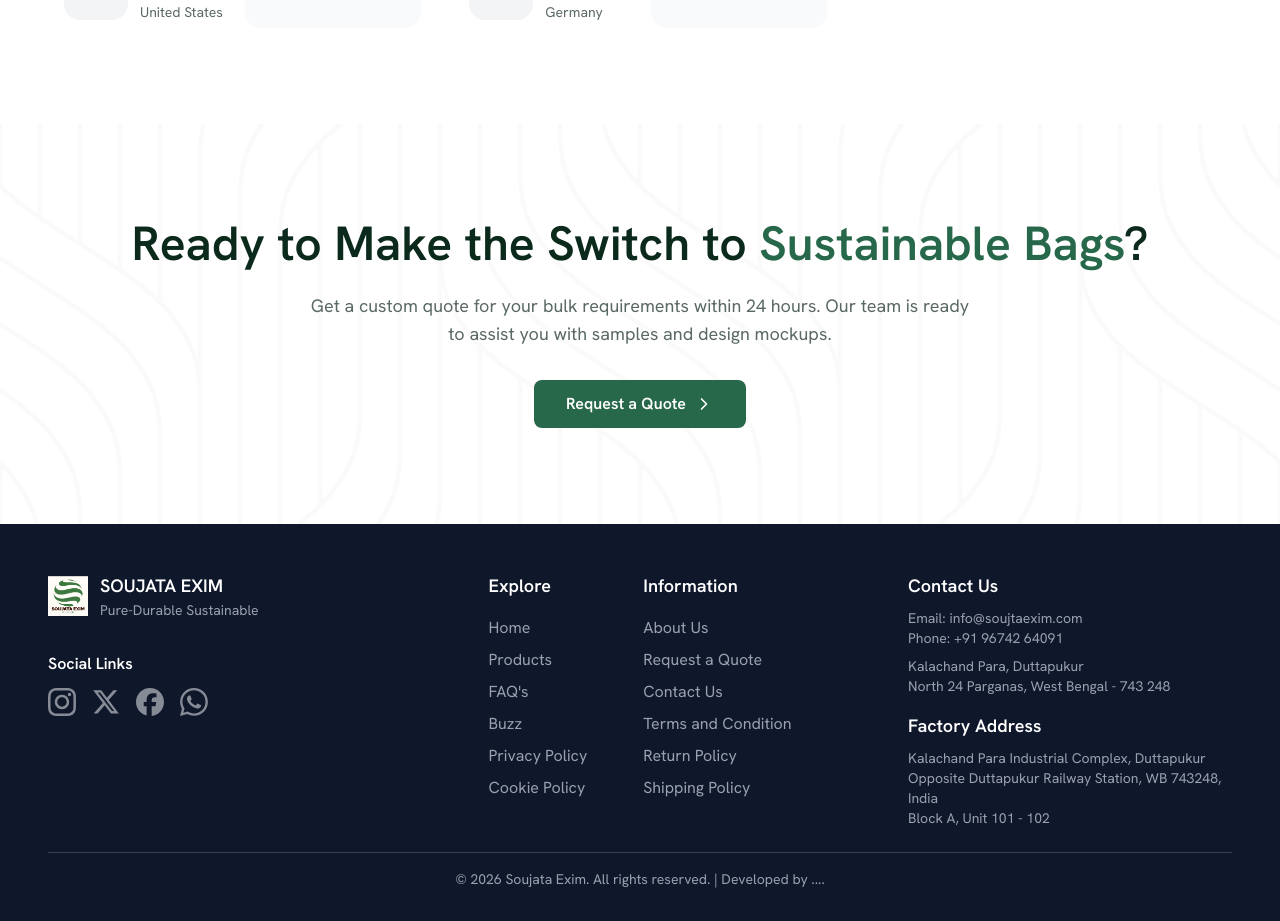
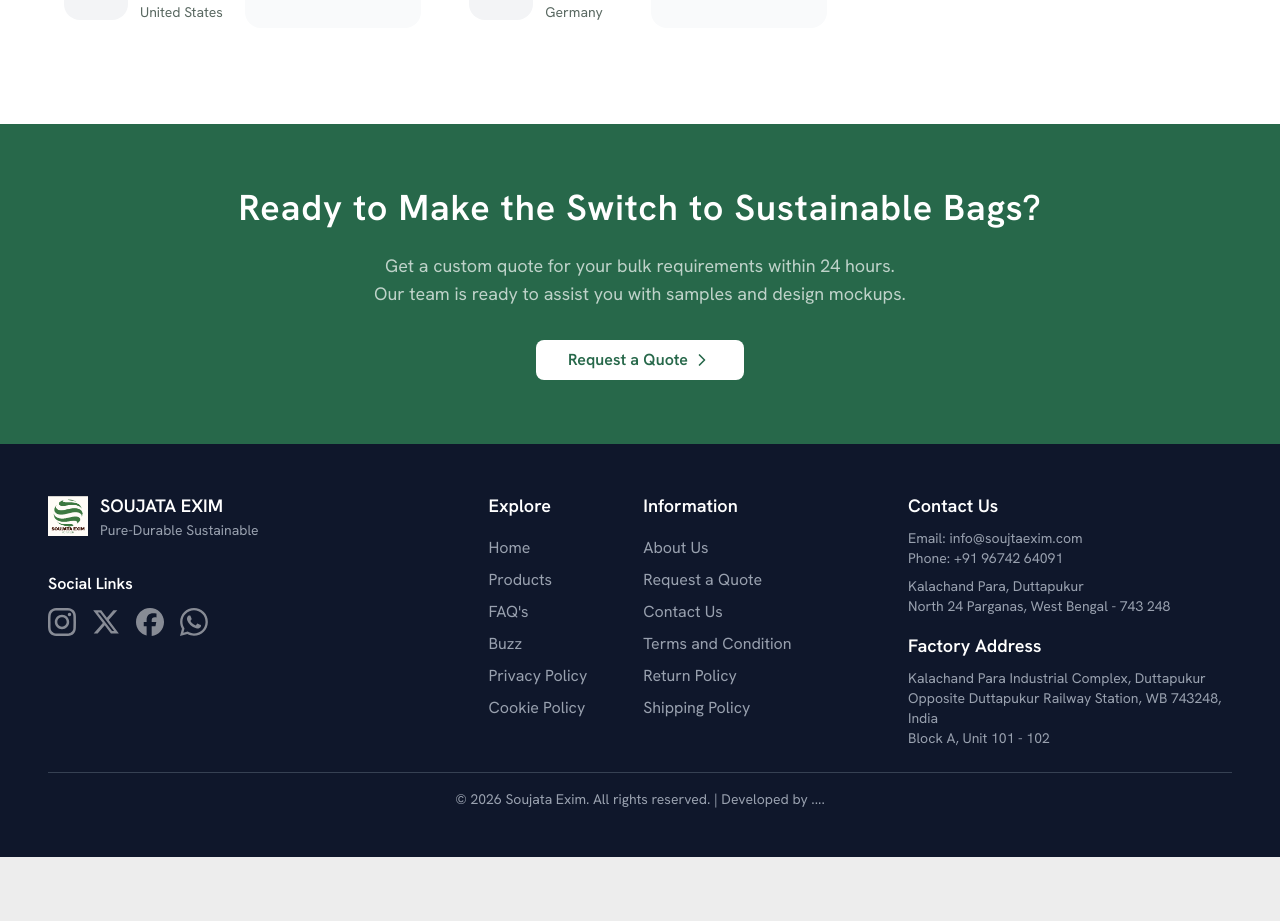
Before and after one commit to datta-sayak/ecommerce-cms, a Next.js app: page / in a window 1280 px wide. Shown: the part 5373-6294 px from the top of the page. After the commit the page ends 6230 px from the top, so only its background shows below. Built offline with nearby package versions, Linux system fonts and the light colour scheme.

Commit message:
style: modified CTA section

```diff
--- a/app/sections/CTASection.tsx
+++ b/app/sections/CTASection.tsx
@@ -6,30 +6,22 @@ import { ChevronRight } from 'lucide-react';
 
 export default function CTASection() {
   return (
-    <section className="relative py-16 md:py-24 px-4 md:px-8 lg:px-12 bg-white">
-      {/* Background Image */}
-      <Image
-        src="/background-detail.png"
-        alt="Background pattern"
-        fill
-        className="absolute inset-0 object-cover opacity-2"
-        loading="eager"
-      />
-
+    <section className="relative py-12 md:py-16 px-4 md:px-8 lg:px-12 bg-[#27684A]">
       <div className="relative z-10 max-w-7xl mx-auto">
         {/* Content */}
         <div className="text-center">
-          <h2 className="text-3xl md:text-4xl lg:text-5xl font-bold text-primary-dark mb-6">
-            Ready to Make the Switch to <span className="text-primary-green">Sustainable Bags</span>?
+          <h2 className="text-3xl md:text-3xl lg:text-4xl font-bold text-white mb-6 tracking-wide">
+            Ready to Make the Switch to Sustainable Bags?
           </h2>
-          <p className="text-lg text-text-muted max-w-2xl mx-auto mb-8">
-            Get a custom quote for your bulk requirements within 24 hours. Our team is ready to assist you with samples and design mockups.
+          <p className="text-sm lg:text-lg text-white/70 max-w-2xl mx-auto mb-8">
+            Get a custom quote for your bulk requirements within 24 hours. <br/>
+            Our team is ready to assist you with samples and design mockups.
           </p>
 
           {/* CTA Button */}
           <Link
             href="/quote"
-            className="inline-flex items-center gap-2 bg-primary-green text-white px-8 py-3 rounded-lg font-semibold hover:bg-opacity-90 transition"
+            className="inline-flex items-center gap-1 bg-white text-[#27684A] px-8 py-2 rounded-lg font-semibold hover:bg-opacity-50 transition"
           >
             Request a Quote
             <ChevronRight className="w-5 h-5" />
```
